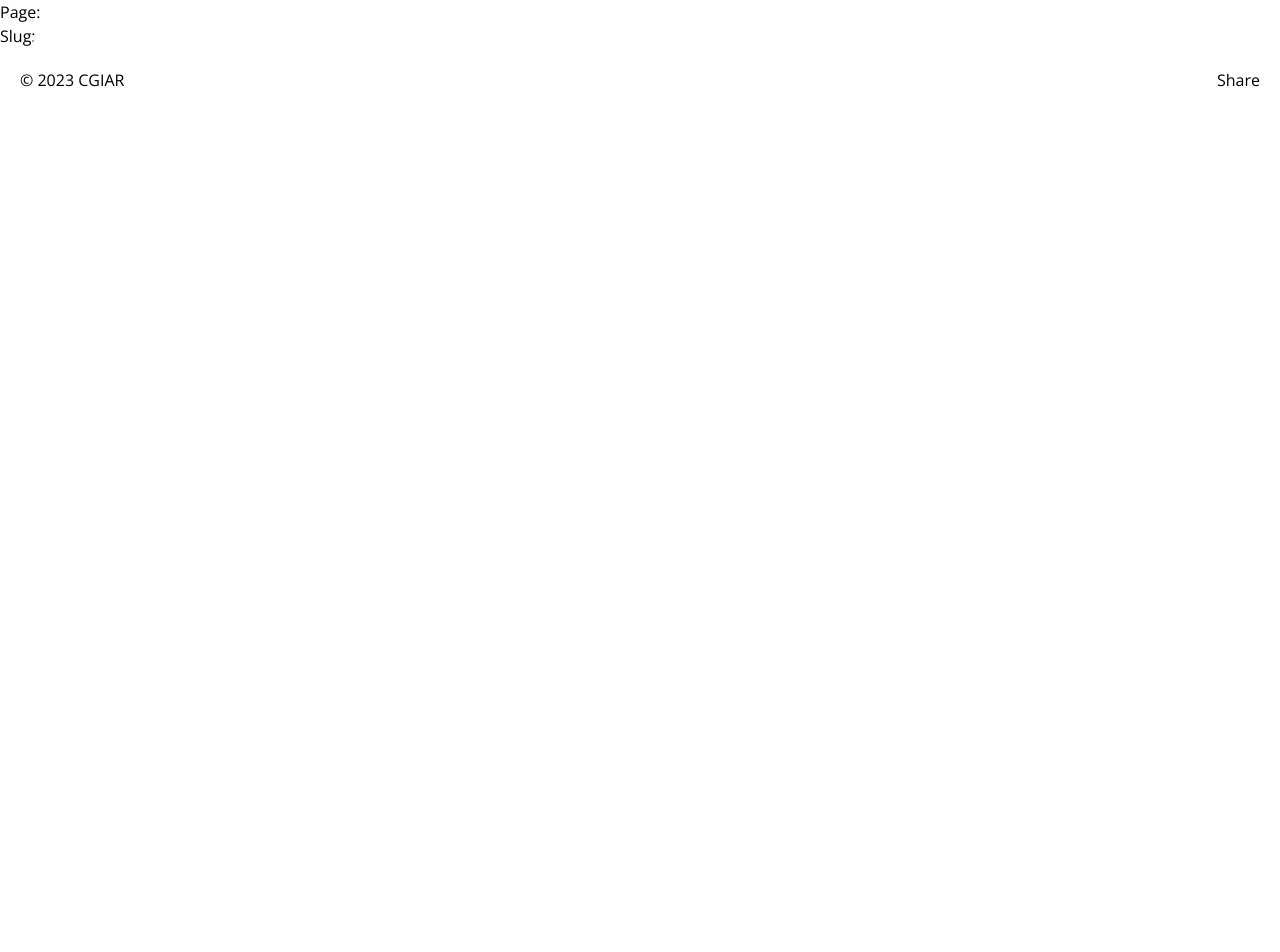
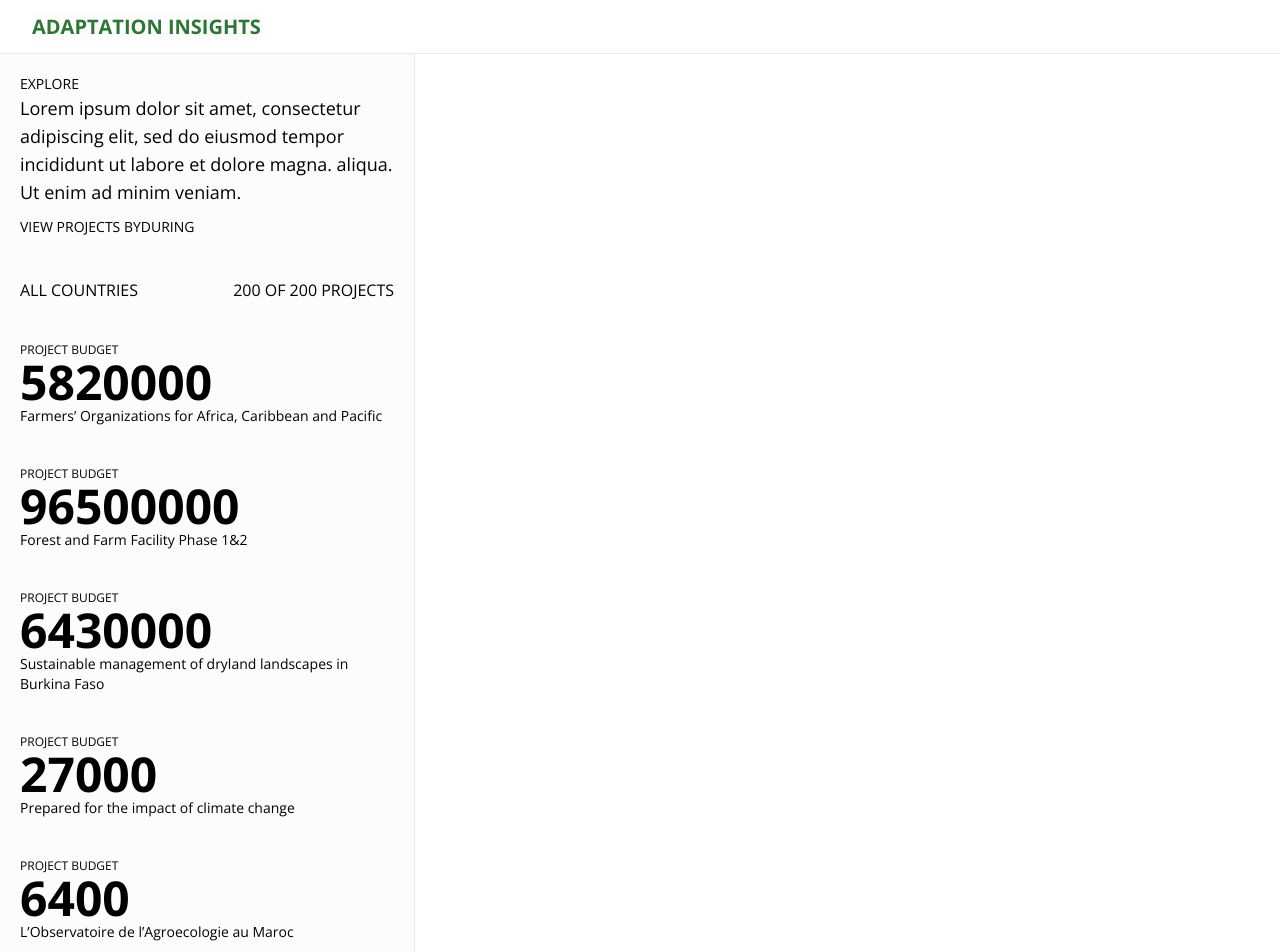
Before and after one commit to AdaptationAtlas/website_adaptation-insights, a Next.js app: page / in a window 1280 px wide. Shown: the top 952 px of the page. Before the commit the page ends 800 px from the top, so only its background shows below. Built offline with nearby package versions, Linux system fonts and the light colour scheme.

Commit message:
Projects panel content and layout

```diff
--- a/app/(site)/(map)/[...catchAll]/page.tsx
+++ b/app/(site)/(map)/[...catchAll]/page.tsx
@@ -1,6 +1,7 @@
 'use client'
 
 import React from 'react'
+import SidebarPanel from '@/components/sidebar-panel'
 
 type Props = {
   params: { catchAll: string[] }
@@ -8,13 +9,10 @@ type Props = {
 
 const MapPage = ({ params }: Props) => {
   const [page, slug] = params.catchAll; // get the page and slug from catchAll params
-  console.log(page)
-  console.log(slug)
 
   return (
-    <div>
-      <h1 className='map-page'>Page: {page}</h1>
-      <h2>Slug: {slug}</h2>
+    <div className='min-h-screen'>
+      <SidebarPanel page={page} slug={slug} />
     </div>
   )
 }
--- a/app/(site)/(map)/layout.tsx
+++ b/app/(site)/(map)/layout.tsx
@@ -6,7 +6,7 @@ type Props = {
 
 const Map = ({ children }: Props) => {
   return (
-    <div className='map'>{children}</div>
+    <div className='min-h-screen'>{children}</div>
   )
 }
 
--- a/app/(site)/layout.tsx
+++ b/app/(site)/layout.tsx
@@ -1,5 +1,5 @@
-import Link from 'next/link'
 import { Open_Sans } from 'next/font/google'
+import Header from '@/components/header'
 
 const openSans = Open_Sans({ subsets: ['latin'] })
 
@@ -9,18 +9,9 @@ export default function RootLayout({
   children: React.ReactNode
 }) {
   return (
-    <body className={`${openSans.className} text-black`}>
-      <header className='absolute top-0 left-0 right-0 flex items-center justify-between px-8 py-6 z-50'>
-        <Link href='/'>
-          <h1 className='text-white text-xl font-bold uppercase hover:underline transition-colors'>Adaptation Insights</h1>
-        </Link>
-        <div className="flex items-center gap-5 text-md text-white">
-          <Link href='/projects' className="hover:underline">Projects</Link>
-          <Link href='/partners' className="hover:underline">Partners</Link>
-          <Link href='/about' className="hover:underline">About</Link>
-        </div>
-      </header>
-      <main className='block'>{children}</main>
+    <body className={`${openSans.className} text-black min-h-screen`}>
+      <Header />
+      <main className='min-h-screen mt-[54px]'>{children}</main>
       <footer className='flex justify-between w-full p-5'>
         <p>© 2023 CGIAR</p>
         <p>Share</p>
--- /dev/null
+++ b/components/header.tsx
@@ -0,0 +1,17 @@
+import Link from 'next/link'
+
+const Header = () => {
+  return (
+    <header className='h-[54px] absolute top-0 left-0 right-0 flex items-center justify-between px-8 py-6 z-50 border-b border-grey-100'>
+      <Link href='/'>
+        <h1 className='bg-off-white text-cgiar-green text-xl font-bold uppercase hover:underline transition-colors'>Adaptation Insights</h1>
+      </Link>
+      <div className="flex items-center gap-5 text-md text-white">
+        <Link href='/projects' className="hover:underline">Projects</Link>
+        <Link href='/partners' className="hover:underline">Partners</Link>
+        <Link href='/about' className="hover:underline">About</Link>
+      </div>
+    </header>
+  )
+}
+export default Header
--- a/components/sidebar-panel.tsx
+++ b/components/sidebar-panel.tsx
@@ -1,13 +1,77 @@
 import { ReactNode } from 'react';
 
 type Props = {
-  children: ReactNode;
+  page: string;
+  slug: string;
 };
 
-const Map = ({ children }: Props) => {
+const testData = [
+  {
+    'id': 0,
+    'title': 'Farmers’ Organizations for Africa, Caribbean and Pacific',
+    'beneficiaries': 52000000,
+    'budget': 5820000
+  },
+  {
+    'id': 1,
+    'title': 'Forest and Farm Facility Phase 1&2',
+    'beneficiaries': 40000000,
+    'budget': 96500000
+  },
+  {
+    'id': 2,
+    'title': 'Sustainable management of dryland landscapes in Burkina Faso',
+    'beneficiaries': 300000,
+    'budget': 6430000
+  },
+  {
+    'id': 3,
+    'title': 'Prepared for the impact of climate change',
+    'beneficiaries': 6300,
+    'budget': 27000
+  },
+  {
+    'id': 4,
+    'title': 'L’Observatoire de l’Agroecologie au Maroc',
+    'beneficiaries': null,
+    'budget': 6400
+  },
+  {
+    'id': 5,
+    'title': 'PA categories V and VI as landscape mechanisms for enhancing biodiversity in agricultural land, ecological connectivity and REDD+ implementation',
+    'beneficiaries': 38000,
+    'budget': 42700000
+  }
+]
+
+const SidebarPanel = ({ page, slug }: Props) => {
   return (
-    <div className='map'>{children}</div>
+    <div className='w-[415px] min-h-screen bg-off-white border-r border-grey-100'>
+      <header className='p-5'>
+        <p className='uppercase text-sm'>Explore {page}</p>
+        <p className='text-lg mb-2'>Lorem ipsum dolor sit amet, consectetur adipiscing elit, sed do eiusmod tempor incididunt ut labore et dolore magna. aliqua. Ut enim ad minim veniam.</p>
+        <span className='uppercase text-sm'>View projects by</span>
+        <span className='uppercase text-sm'>During</span>
+      </header>
+      <div>
+        <div className='flex justify-between px-5 py-5'>
+          <p className='uppercase'>All countries</p>
+          <p className='uppercase'>200 of 200 projects</p>
+        </div>
+        <div className='flex flex-col overflow-x-auto'>
+          {testData.map(project => {
+            return (
+              <div key={project.id} className='px-5 my-5'>
+                <h3 className='uppercase text-xs'>Project budget</h3>
+                <p className='text-5xl font-bold'>{project.budget}</p>
+                <p className='text-sm'>{project.title}</p>
+              </div>
+            )
+          })}
+        </div>
+      </div>
+    </div>
   )
 }
 
-export default Map
+export default SidebarPanel
--- a/tailwind.config.ts
+++ b/tailwind.config.ts
@@ -9,10 +9,19 @@ const config: Config = {
   theme: {
     extend: {
       colors: {
-        'lcd-blue': '#2F39FF',
-        'crt-green': '#12ED42',
-        'crt-green-2': '#6BF575',
-        'crt-red': '#FB3F37'
+        'cgiar-green': '#2E7636',
+        'alliance-blue': '#009ADB',
+        'cgiar-gold': '#FFC84F',
+        'cgiar-dark-gold': '#E9B034',
+        'gender-red': '#EC5A47',
+        'gender-dark-red': '#DA4532',
+        'tropical-teal': '#387B94',
+        'project-burgundy': '#B4436C',
+        'environment-green': '#73B959',
+        'off-white': '#FCFCFC',
+        'grey': {
+          100: '#EBEBEB'
+        }
       }
     },
   },
```
